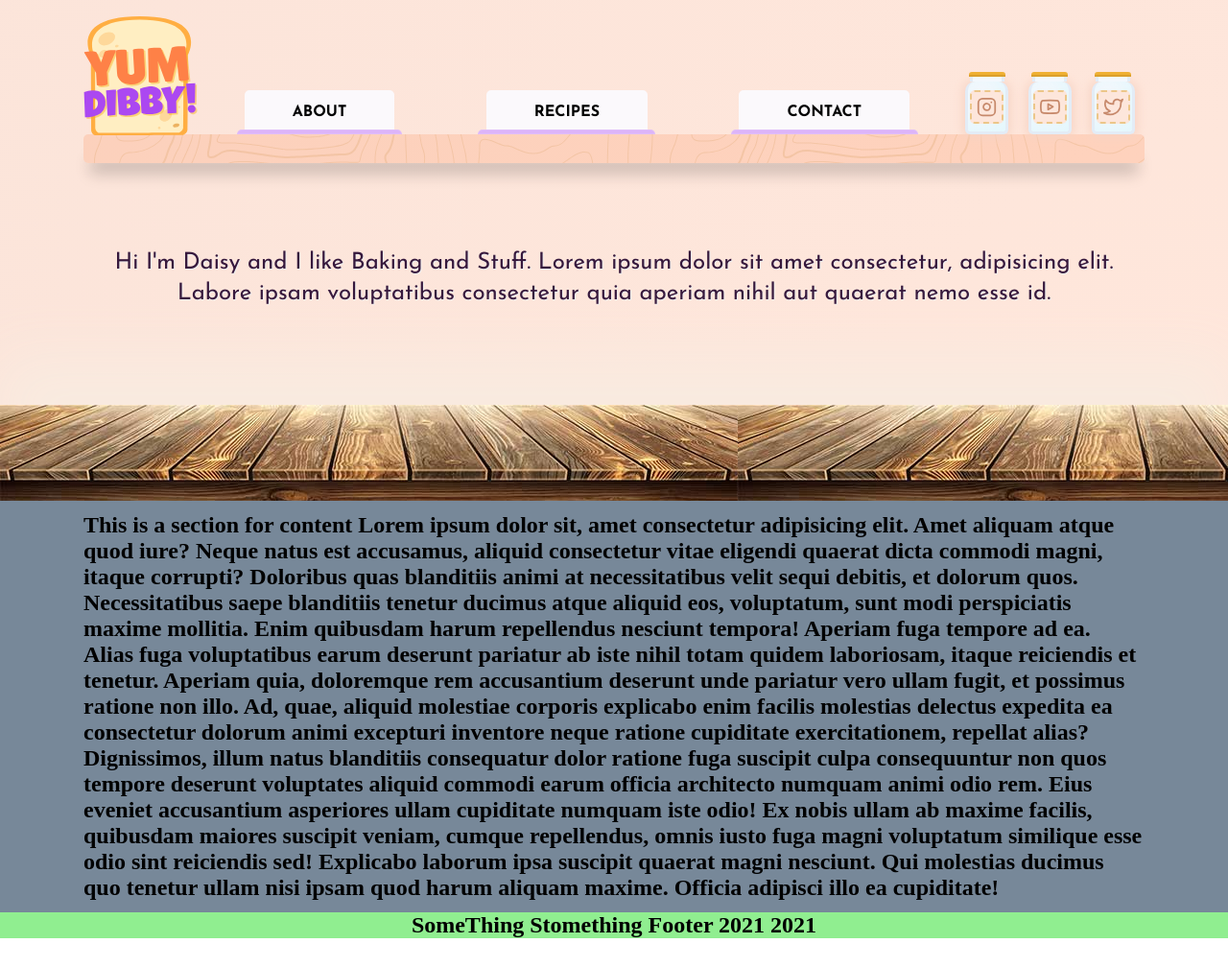
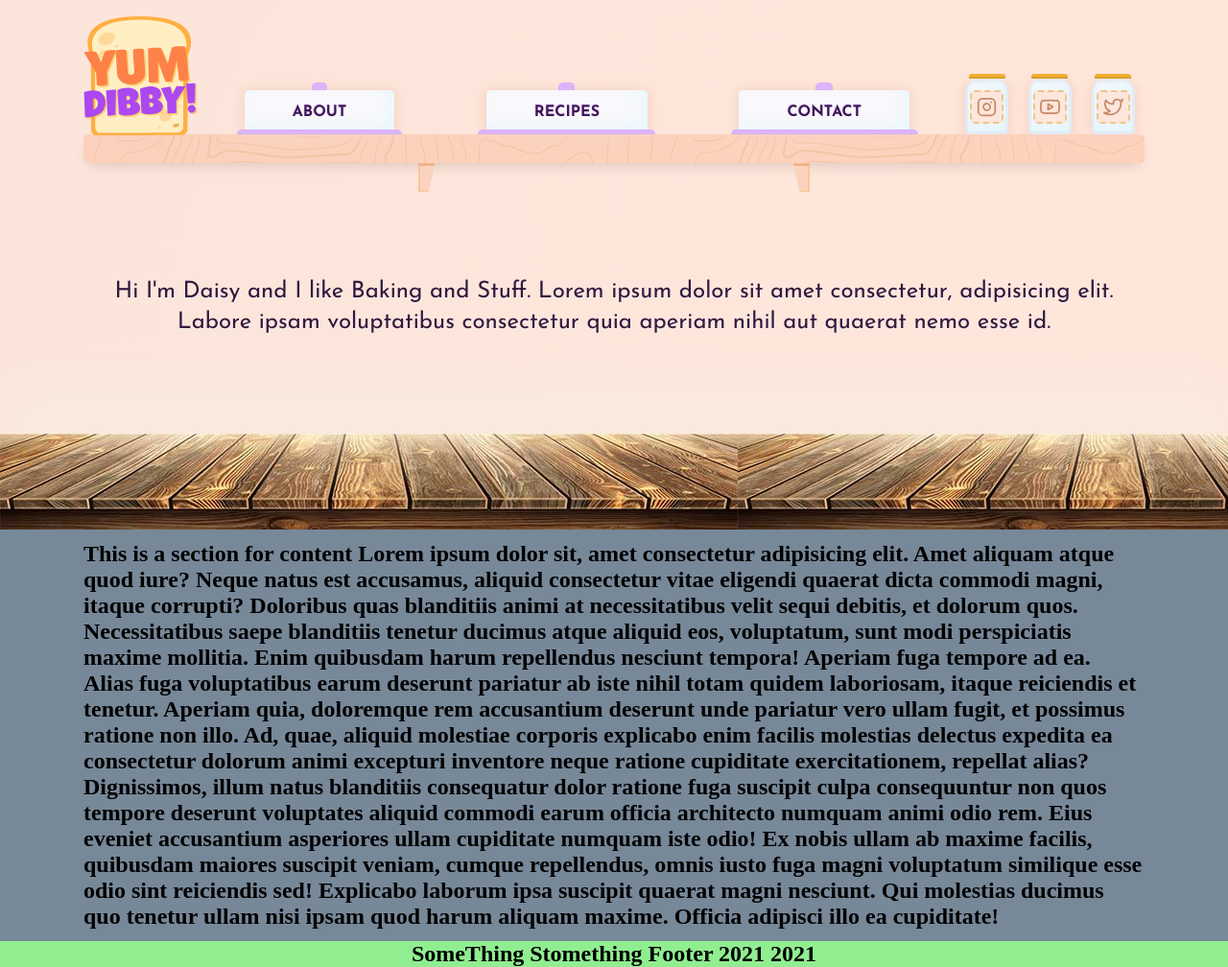
Before and after one commit to leo12534/dibby, a plain HTML site: page index.html in a window 1280 px wide. Shown: the whole page at 96% size. Before the commit the page ends 978 px from the top, so only its background shows below. Drawn offline with Linux system fonts and the light colour scheme.

Commit message:
finished wood shelf edits

```diff
--- a/illustrations.css
+++ b/illustrations.css
@@ -32,11 +32,12 @@
   height: 8px;
   width: 39px;
   position: absolute;
-	top: -7px;
+  top: -5px;
   /* Styling */
+  box-shadow: inset -2px 6px 5px 0px #e4eaf2;
   background-color: #f3f8fd;
-  border-right: 3px solid #e3ecf6;
-  border-left: 3px solid #e3ecf6;
+  border-right: 1px solid #e3ecf6;
+  border-left: 1px solid #e3ecf6;
 }
 
 .pantry-item-top:before {
@@ -52,6 +53,28 @@
 	background-color: #efb032;
 	border-bottom: 2px solid #dba02c;
 }
+
+/*  */
+
+.wood-pegs {
+display:flex;
+flex-flow:row wrap;
+justify-content: space-evenly;
+
+}
+.wood-peg-left, .wood-peg-right {
+  height: 30px;
+  width: 30px;
+  background-color: #fbd2be;
+  clip-path: polygon(100% 100%, 64% 100%, 42% 0, 100% 0);
+  box-shadow: inset -2px -1px 0px 0px #efb0334d;
+  border-top: 3px solid #f1b38c;
+}
+
+.wood-peg-left {
+  transform: rotateY(180deg);
+}
+
 
 
 @media (min-width: 768px) {
--- a/index.html
+++ b/index.html
@@ -16,9 +16,8 @@
 <body>
   <header>
     <div class="container">
-      <div class="navigation wood-pattern">
+      <div class="navigation wood-shelf-pattern">
         <div class="hover-primary" id="logo">
-          <!-- <a href="#"><img src="./assets/img/dibby-bakes-logo-alt-2.svg" alt="Yum Dibby! Logo"></a> -->
           <a href="#">
             <svg viewBox="0 0 2204 2282" xmlns="http://www.w3.org/2000/svg" fill-rule="evenodd" clip-rule="evenodd"
               stroke-linejoin="round" stroke-miterlimit="2">
@@ -128,7 +127,7 @@
                 <rect x="2" y="2" width="20" height="20" rx="5" ry="5" />
                 <path d="M16 11.37A4 4 0 1112.63 8 4 4 0 0116 11.37zM17.5 6.5h.01" />
               </svg>
-              <!-- <img class="icon" src="./assets/img/icon-ig.svg" alt=""> -->
+
             </div>
           </a>
           <a class="youtube" href="">
@@ -143,7 +142,7 @@
                   d="M22.54 6.42a2.78 2.78 0 00-1.94-2C18.88 4 12 4 12 4s-6.88 0-8.6.46a2.78 2.78 0 00-1.94 2A29 29 0 001 11.75a29 29 0 00.46 5.33A2.78 2.78 0 003.4 19c1.72.46 8.6.46 8.6.46s6.88 0 8.6-.46a2.78 2.78 0 001.94-2 29 29 0 00.46-5.25 29 29 0 00-.46-5.33z" />
                 <path d="M9.75 15.02l5.75-3.27-5.75-3.27v6.54z" />
               </svg>
-              <!-- <img class="icon" src="./assets/img/icon-yt.svg" alt=""> -->
+
             </div>
           </a>
           <a class="twitter" href="">
@@ -155,17 +154,21 @@
                 <path
                   d="M23 3a10.9 10.9 0 01-3.14 1.53 4.48 4.48 0 00-7.86 3v1A10.66 10.66 0 013 4s-4 9 5 13a11.64 11.64 0 01-7 2c9 5 20 0 20-11.5a4.5 4.5 0 00-.08-.83A7.72 7.72 0 0023 3z" />
               </svg>
-              <!-- <img class="icon" src="./assets/img/icon-tw.svg" alt=""> -->
+
             </div>
           </a>
         </nav>
+      </div>
+      <div class="wood-pegs">
+        <div class="wood-peg-left"></div>
+        <div class="wood-peg-right"></div>
       </div>
       <div id="hero">
         <div class="hero-content">
           <!-- <h1>BAKES</h1> -->
           <h2>Hi I'm Daisy and I like Baking and Stuff. Lorem ipsum dolor sit amet consectetur, adipisicing elit. Labore
             ipsam voluptatibus consectetur quia aperiam nihil aut quaerat nemo esse id.</h2>
-            <p></p>
+          <p></p>
           <nav class="nav-icons">
             <a class="instagram" href="">
               <div class="pantry-item hover-primary">
@@ -176,14 +179,12 @@
                   <rect x="2" y="2" width="20" height="20" rx="5" ry="5" />
                   <path d="M16 11.37A4 4 0 1112.63 8 4 4 0 0116 11.37zM17.5 6.5h.01" />
                 </svg>
-                <!-- <img class="icon" src="./assets/img/icon-ig.svg" alt=""> -->
+
               </div>
             </a>
             <a class="youtube" href="">
               <div class="pantry-item hover-primary">
                 <div class="pantry-item-top"></div>
-
-
                 <svg class="icon" xmlns="http://www.w3.org/2000/svg" width="24" height="24" fill="none"
                   stroke="currentColor" stroke-linecap="round" stroke-linejoin="round" stroke-width="2"
                   class="feather feather-youtube" viewBox="0 0 24 24">
@@ -191,7 +192,7 @@
                     d="M22.54 6.42a2.78 2.78 0 00-1.94-2C18.88 4 12 4 12 4s-6.88 0-8.6.46a2.78 2.78 0 00-1.94 2A29 29 0 001 11.75a29 29 0 00.46 5.33A2.78 2.78 0 003.4 19c1.72.46 8.6.46 8.6.46s6.88 0 8.6-.46a2.78 2.78 0 001.94-2 29 29 0 00.46-5.25 29 29 0 00-.46-5.33z" />
                   <path d="M9.75 15.02l5.75-3.27-5.75-3.27v6.54z" />
                 </svg>
-                <!-- <img class="icon" src="./assets/img/icon-yt.svg" alt=""> -->
+
               </div>
             </a>
             <a class="twitter" href="">
@@ -203,7 +204,7 @@
                   <path
                     d="M23 3a10.9 10.9 0 01-3.14 1.53 4.48 4.48 0 00-7.86 3v1A10.66 10.66 0 013 4s-4 9 5 13a11.64 11.64 0 01-7 2c9 5 20 0 20-11.5a4.5 4.5 0 00-.08-.83A7.72 7.72 0 0023 3z" />
                 </svg>
-                <!-- <img class="icon" src="./assets/img/icon-tw.svg" alt=""> -->
+
               </div>
             </a>
           </nav>
--- a/style.css
+++ b/style.css
@@ -20,7 +20,6 @@ html {
 	text-decoration: none;
 	text-transform: uppercase;
 	font-weight: 600;
-
 }
 
 .btn-primary {
@@ -31,9 +30,33 @@ html {
 .btn-dish {
 	background-color: #fbf9fc;
 	position: relative;
-	color: #000;
-  font-size:.9em;
-  margin:0 5px;
+	color: #3e1758;
+	font-size: 0.9em;
+	text-shadow: -1px -1px 0px #f1deff;
+	margin: 0 5px;
+	box-shadow: inset -6px -7px 19px #dcf6fcad, 0px 1px 11px 2px #f7d3c3;
+}
+
+.btn-dish:after {
+	content: '';
+	position: absolute;
+	top: -8px;
+	left: 45%;
+	right: 45%;
+	background-color: #dcb4f9;
+	height: 8px;
+	width: 10%;
+	border-top-left-radius: 5px;
+	border-top-right-radius: 5px;
+	border-right: 1px solid #daadfa;
+	border-top: 1px solid #daadfa;
+	border-left: 1px solid #daadfa;
+}
+.btn-dish:hover:after {
+	background-color: #daa5ff;
+}
+.btn-dish:hover:before {
+	background-color: #dcb4f9;
 }
 
 .btn-dish:before {
@@ -49,11 +72,14 @@ html {
 	left: -5%;
 	border-top-left-radius: 5px;
 	border-top-right-radius: 5px;
+	border: 1px solid #daaefa;
 }
 
 .btn-dish:hover {
-	background-color: #801ec6;
+	background-color: #ab48f1;
 	color: #fff;
+	text-shadow: none;
+	box-shadow: inset 3px -5px 8px 0px #8f35ce;
 }
 
 /* Utilities */
@@ -129,7 +155,7 @@ header .navigation {
 header .navigation:after {
 	display: block;
 	content: '';
-	box-shadow: 0 18px 16px -7px rgba(19, 19, 19, 0.208);
+	box-shadow: 0px 6px 16px -7px rgb(19 19 19 / 21%);
 	border-radius: 5px;
 	height: 20px;
 	width: 100%;
@@ -149,7 +175,7 @@ header .navigation #logo svg {
 }
 
 header .navigation .nav-links {
-	margin-top:.75em;
+	margin-top: 0.75em;
 }
 
 header .navigation .nav-icons {
@@ -175,7 +201,7 @@ header .navigation .nav-icons {
 /* On Hover Dotted Label Styling */
 .hover-primary:hover .pantry-item-top:before {
 	background-color: #ab48f1;
-	transform: translate(0, -3px);
+	transform: translate(0, -5px);
 	border-bottom: 2px solid #7f27be;
 }
 
@@ -185,7 +211,6 @@ header .navigation .nav-icons {
 	stroke: #ab48f1;
 }
 /* On Hover Pantry Item Box Shadow  */
-
 
 /* Hero Content */
 header div#hero {
@@ -250,10 +275,10 @@ footer {
 	}
 
 	header .navigation:after {
-    height:30px;
+		height: 30px;
 	}
 	header .navigation .nav-links {
-    margin-top:none;
+		margin-top: none;
 	}
 
 	.hover-primary .icon {
@@ -305,8 +330,8 @@ footer {
 
 	header div#hero {
 		align-items: center;
-    min-height:30vh;
-    margin-top:0;
+		min-height: 30vh;
+		margin-top: 0;
 	}
 }
 
@@ -315,7 +340,7 @@ footer {
 		padding: 15px 50px;
 	}
 	.btn-dish {
-font-size:1em;
+		font-size: 1em;
 	}
 	header .navigation .nav-links {
 		flex: 4;
```
Also changed, not shown: patterns.css. Lines whose indentation alone changed are shown as unchanged.
